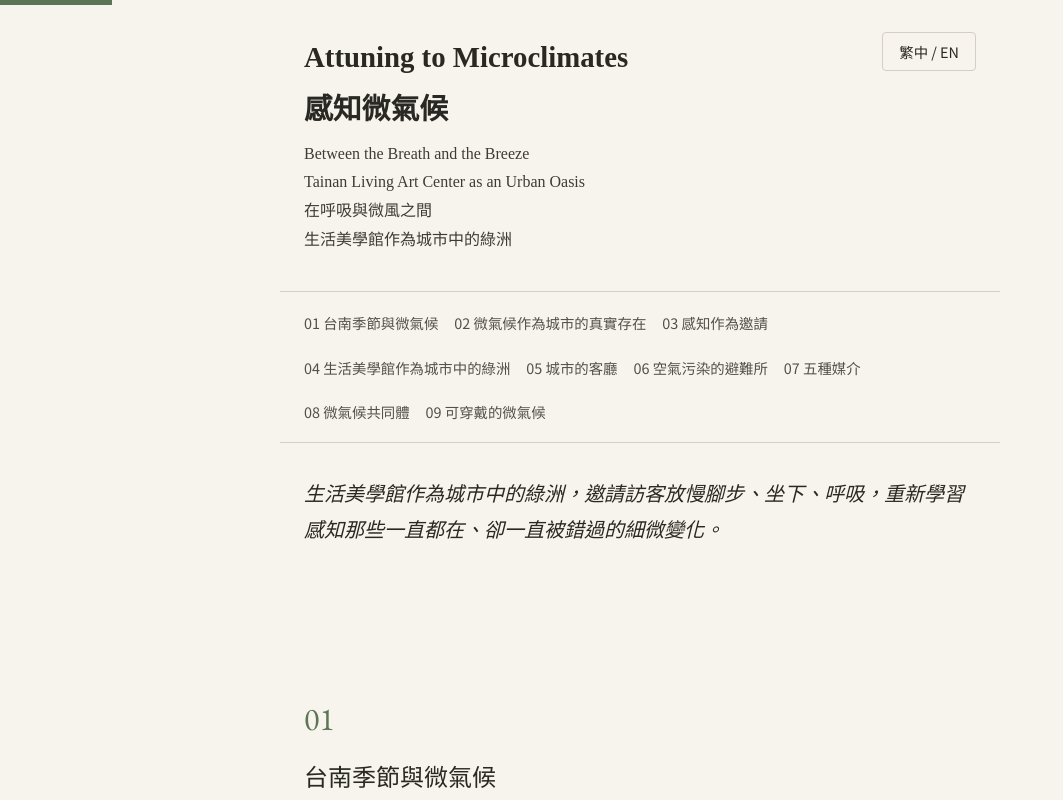
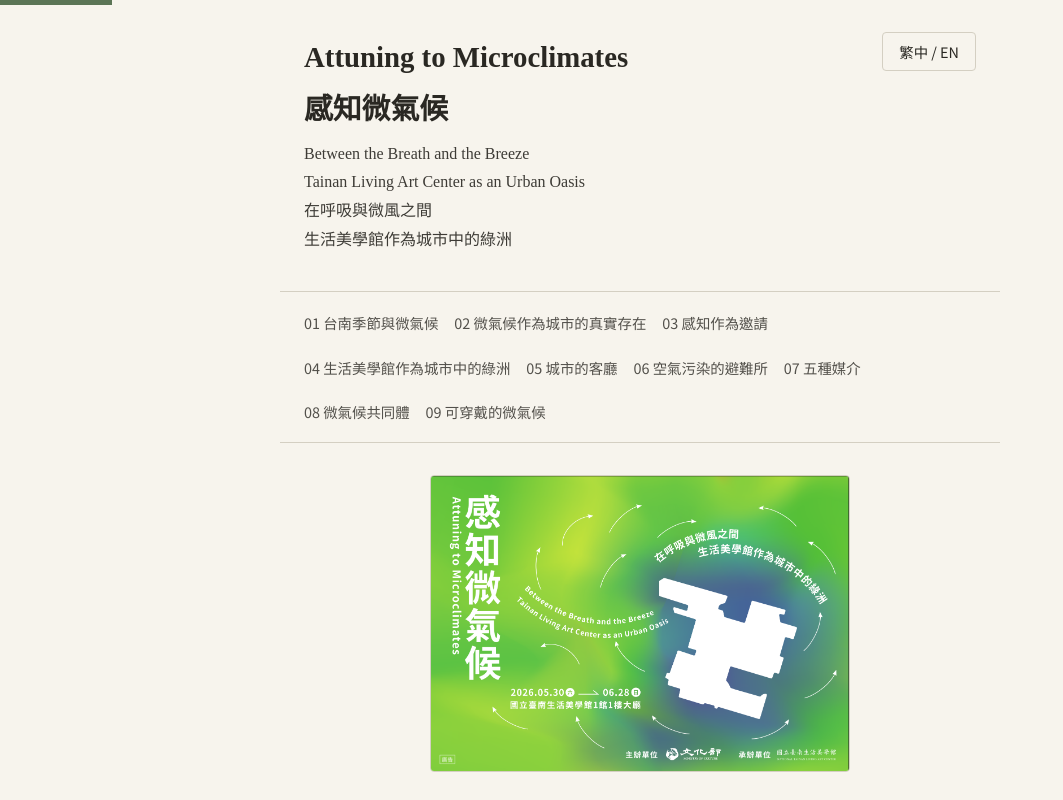
Before and after one commit to attuning-microclimates/attuning-microclimates.github.io, a React (Vite) app: page / in a window 1280 px wide. Shown: the top 800 px of the page, without its empty margins (0-1063 px from the left). Built offline with nearby package versions, Linux system fonts and the light colour scheme.

Commit message:
Add small exhibition poster below section nav
Co-authored-by: hexawulf <188965355+hexawulf@users.noreply.github.com>

```diff
--- a/src/App.tsx
+++ b/src/App.tsx
@@ -5,6 +5,7 @@ import Nav from './components/Nav';
 import Section from './components/Section';
 import Press from './components/Press';
 import Footer from './components/Footer';
+import Poster from './components/Poster';
 
 function App() {
   const [lang, setLang] = useState<Lang>(() => {
@@ -22,6 +23,8 @@ function App() {
       <Nav lang={lang} />
 
       <main id="main-content">
+        <Poster lang={lang} />
+
         <p className="opening">{opening[lang]}</p>
 
         {sections.map(section => (
--- /dev/null
+++ b/src/components/Poster.tsx
@@ -0,0 +1,23 @@
+import { type Lang } from '../content';
+
+type PosterProps = {
+  lang: Lang;
+};
+
+export default function Poster({ lang }: PosterProps) {
+  const alt =
+    lang === 'zh'
+      ? '感知微氣候 展覽主視覺海報'
+      : 'Attuning to Microclimates exhibition poster';
+
+  return (
+    <figure className="poster">
+      <img
+        src="/attuning-microclimates.png"
+        alt={alt}
+        width={1479}
+        height={1044}
+      />
+    </figure>
+  );
+}
--- a/src/styles.css
+++ b/src/styles.css
@@ -348,3 +348,17 @@ button:hover {
   color: var(--color-accent);
   border-bottom-color: var(--color-accent);
 }
+
+/* Exhibition poster (small, below the section nav) */
+.poster {
+  margin: 0 auto 3rem;
+  max-width: 420px;
+}
+
+.poster img {
+  display: block;
+  width: 100%;
+  height: auto;
+  border: 1px solid var(--color-divider);
+  border-radius: 4px;
+}
```
Also changed, not shown: public/attuning-microclimates.png (added).
